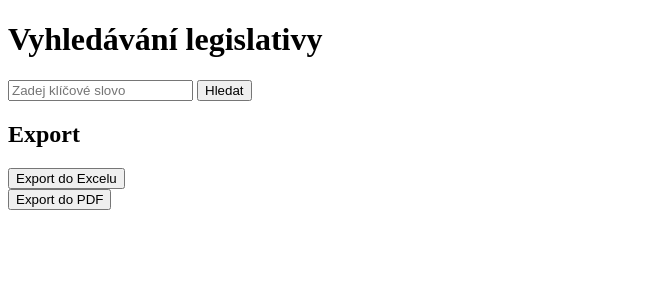
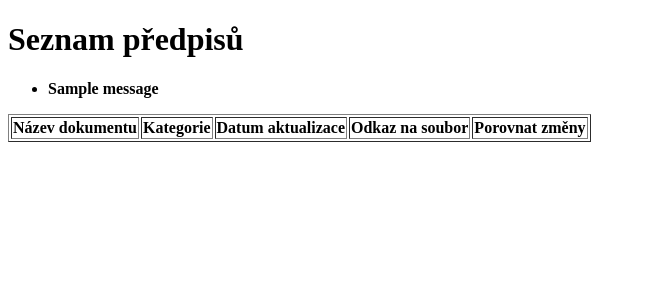
Before and after one commit to Maikl76/legislativa-app, a Flask app: page / in a window 1280 px wide. Shown: the top 300 px of the page, without its empty margins (0-646 px from the left). Run offline with Flask 3, Linux system fonts and the light colour scheme; one stand-in notice (Sample message) is shown; lists and menus that the app fills with data are empty.

Commit message:
Update index.html

```diff
--- a/templates/index.html
+++ b/templates/index.html
@@ -3,36 +3,43 @@
 <head>
     <meta charset="UTF-8">
     <meta name="viewport" content="width=device-width, initial-scale=1.0">
-    <title>Legislativa VŠ, UK, FTVS</title>
+    <title>Seznam předpisů</title>
 </head>
 <body>
-    <h1>Vyhledávání legislativy</h1>
-    <form method="POST" action="/search">
-        <input type="text" name="keyword" placeholder="Zadej klíčové slovo">
-        <button type="submit">Hledat</button>
-    </form>
+    <h1>Seznam předpisů</h1>
 
-    {% if results %}
-        <h2>Výsledky hledání:</h2>
-        <ul>
-            {% for result in results %}
-                <li>{{ result["Název dokumentu"] }} -
-                    <a href="{{ result['Odkaz na zdroj'] }}" target="_blank">Zobrazit</a> |
-                    <a href="/download/{{ loop.index0 }}">Stáhnout PDF</a>
-                </li>
+    {% with messages = get_flashed_messages() %}
+        {% if messages %}
+            <ul>
+                {% for message in messages %}
+                    <li><strong>{{ message }}</strong></li>
+                {% endfor %}
+            </ul>
+        {% endif %}
+    {% endwith %}
+
+    <table border="1">
+        <thead>
+            <tr>
+                <th>Název dokumentu</th>
+                <th>Kategorie</th>
+                <th>Datum aktualizace</th>
+                <th>Odkaz na soubor</th>
+                <th>Porovnat změny</th>
+            </tr>
+        </thead>
+        <tbody>
+            {% for doc in documents %}
+            <tr>
+                <td>{{ doc["Název dokumentu"] }}</td>
+                <td>{{ doc["Kategorie"] }}</td>
+                <td>{{ doc["Datum vydání / aktualizace"] }}</td>
+                <td><a href="{{ doc['Soubor'] }}" target="_blank">Stáhnout PDF</a></td>
+                <td><a href="{{ url_for('compare', doc_id=loop.index0) }}">Porovnat změny</a></td>
+            </tr>
             {% endfor %}
-        </ul>
-    {% endif %}
+        </tbody>
+    </table>
 
-    <h2>Export</h2>
-    <form method="POST" action="/export_filtered_excel">
-        <input type="hidden" name="keyword" value="{{ request.form.keyword }}">
-        <button type="submit">Export do Excelu</button>
-    </form>
-
-    <form method="POST" action="/export_filtered_pdf">
-        <input type="hidden" name="keyword" value="{{ request.form.keyword }}">
-        <button type="submit">Export do PDF</button>
-    </form>
 </body>
 </html>
```
